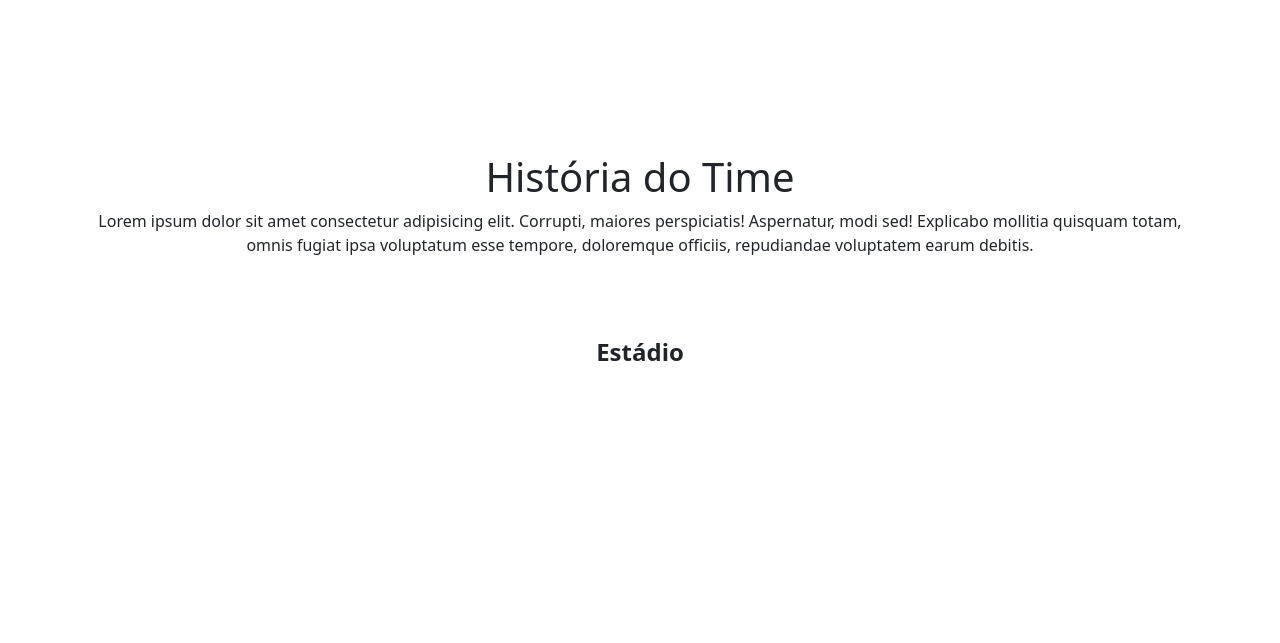
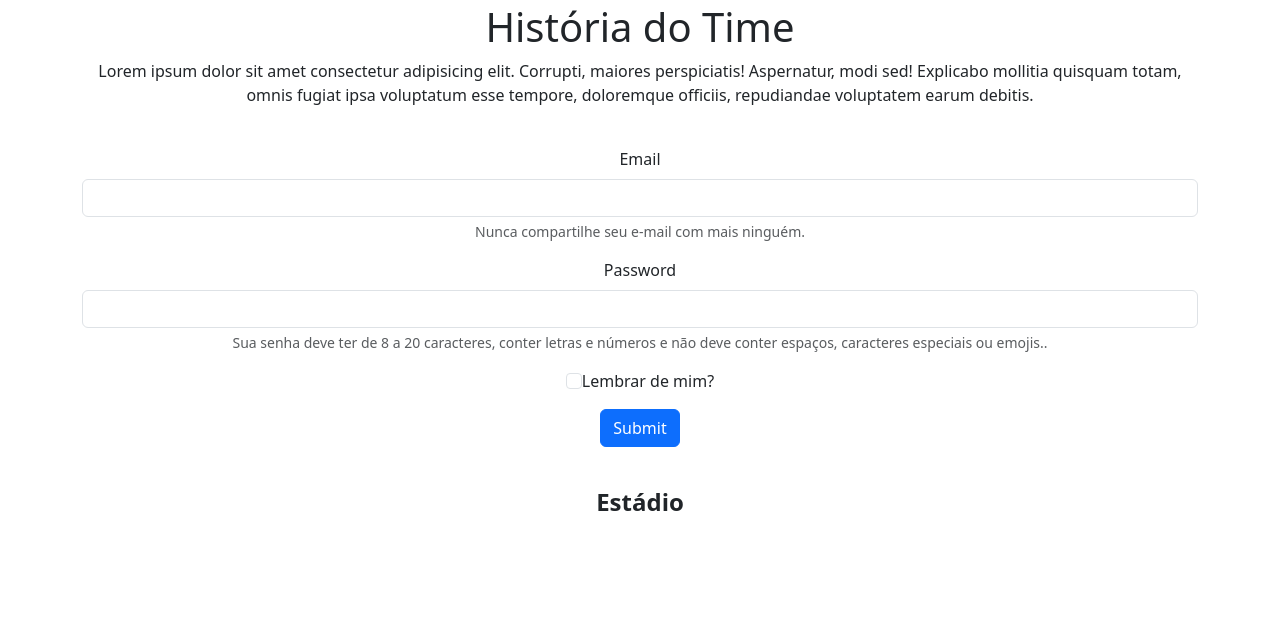
Before and after one commit to Luislima07/proj_lading_page, a plain HTML site: page index.html in a window 1280 px wide. Shown: the part 1735-2378 px from the top of the page. Drawn offline with nearby package versions, Linux system fonts and the light colour scheme.

Commit message:
Form adicionado

```diff
--- a/css/estilos.css
+++ b/css/estilos.css
@@ -55,7 +55,7 @@ html {
 /* Sobre */
   #sobre{
     height: 100vh;
-    background-color: grey;
+    background-color: rgb(48, 47, 47);
     background-size: cover;
     color: rgb(255, 255, 255);
     display: flex;
@@ -89,6 +89,15 @@ html {
     font-weight: bold;
   }
 
+  form{
+    text-align: center;
+  }
+
+  #contato #checkbox{
+    display: flex;
+    justify-content: center;
+  }
+
 /* Estádio  */
   #estadio{
     height: 100vh;
@@ -114,6 +123,7 @@ html {
     font-weight: bold;
   }
 
+
 /* Integrantes */
 
   #integrantes a{
--- /dev/null
+++ b/css/media.css
@@ -0,0 +1,11 @@
+@media screen and (max-width: 760px) {
+
+    h1{
+        font-size: 2rem;
+    }
+
+    P{
+        font-size: 1rem;
+    }
+
+}
--- a/index.html
+++ b/index.html
@@ -7,11 +7,12 @@
     <title>Corinthians - Landing Page</title>
     <link rel="stylesheet" href="https://cdn.jsdelivr.net/npm/bootstrap@5.3.5/dist/css/bootstrap.min.css">
     <link rel="stylesheet" href="css/estilos.css">
-    <link rel="icon" href="https://upload.wikimedia.org/wikipedia/pt/b/b4/Corinthians_simbolo.png">
+    <link rel="stylesheet" href="css/media.css">
+    <link rel="icon" href="https://logodetimes.com/times/corinthians/logo-do-corinthians-256.png">
 </head>
 
 <body>
-    <nav class="navbar navbar-expand-lg navbar-dark fixed-top">
+    <nav style="padding: 10px;" class="navbar navbar-expand-lg navbar-dark fixed-top">
         <a class="navbar-brand" href="#home">Corinthians </a>
         <button class="navbar-toggler" type="button" data-toggle="collapse" data-target="#navbarNav"
             aria-controls="navbarNav" aria-expanded="false" aria-label="Alterna navegação">
@@ -108,6 +109,25 @@
             <h1>História do Time</h1>
             <p>Lorem ipsum dolor sit amet consectetur adipisicing elit. Corrupti, maiores perspiciatis! Aspernatur, modi sed! Explicabo mollitia quisquam totam, omnis fugiat ipsa voluptatum esse tempore, doloremque officiis, repudiandae voluptatem earum debitis.</p>
             <br>
+            <form>
+                <div class="mb-3">
+                  <label for="exampleInputEmail1" class="form-label">Email</label>
+                  <input type="email" class="form-control" id="exampleInputEmail1" aria-describedby="emailHelp">
+                  <div id="emailHelp" class="form-text">Nunca compartilhe seu e-mail com mais ninguém.</div>
+                </div>
+                <div class="mb-3">
+                  <label for="inputPassword5" class="form-label">Password</label>
+                  <input type="password" id="inputPassword5" class="form-control" aria-describedby="passwordHelpBlock">
+                  <div id="passwordHelpBlock" class="form-text">
+                    Sua senha deve ter de 8 a 20 caracteres, conter letras e números e não deve conter espaços, caracteres especiais ou emojis..
+                  </div>
+                </div>
+                <div id="checkbox" class="mb-3 form-check">
+                  <input type="checkbox" class="form-check-input" id="exampleCheck1">
+                  <label class="form-check-label" for="exampleCheck1">Lembrar de mim?</label>
+                </div>
+                <button type="submit" class="btn btn-primary">Submit</button>
+              </form>
             <a href="#estadio" id="home_link" class="btn btn_primary scroll-btn">Estádio</a>
         </div>
     </section>
@@ -138,7 +158,9 @@
     </section>
 
     <footer>
-
+        <div>
+            <p> obrigado por acessar o projeto! :)</p>
+        </div>
 
     </footer>
 
```
